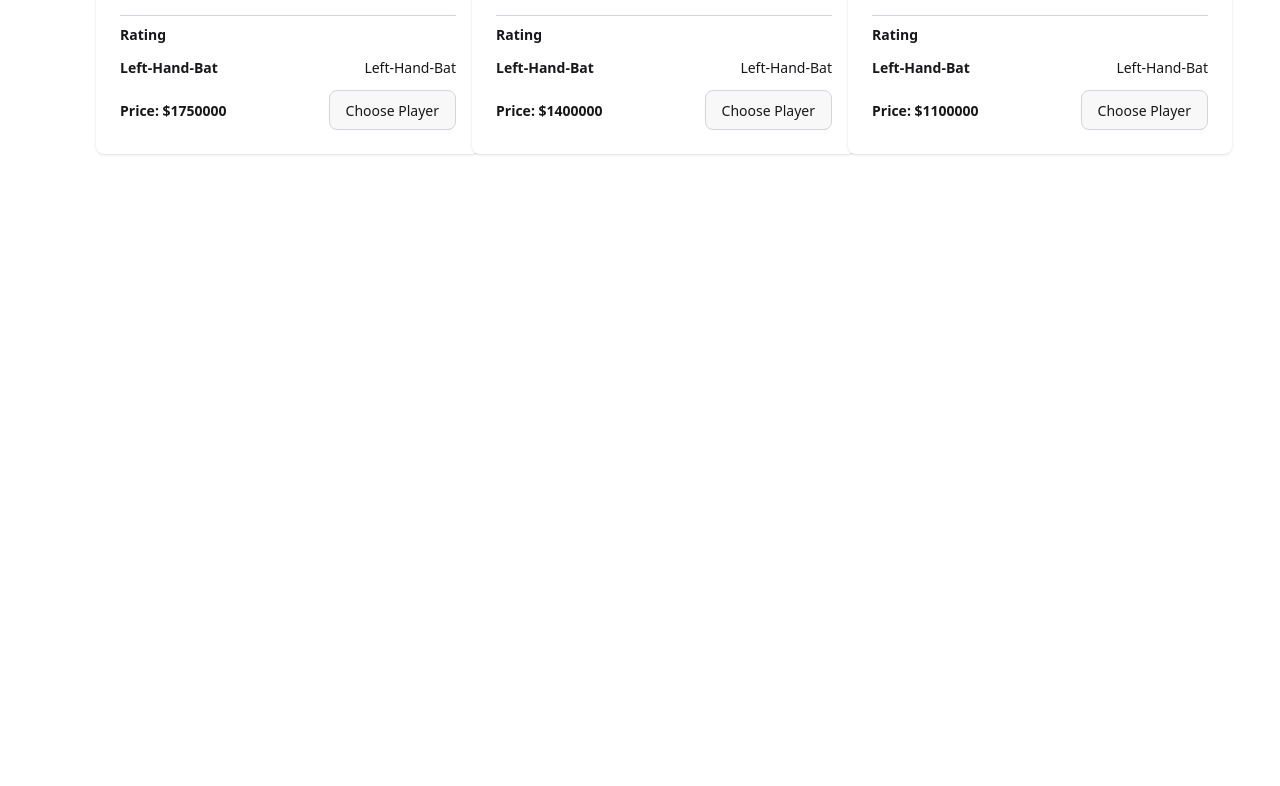
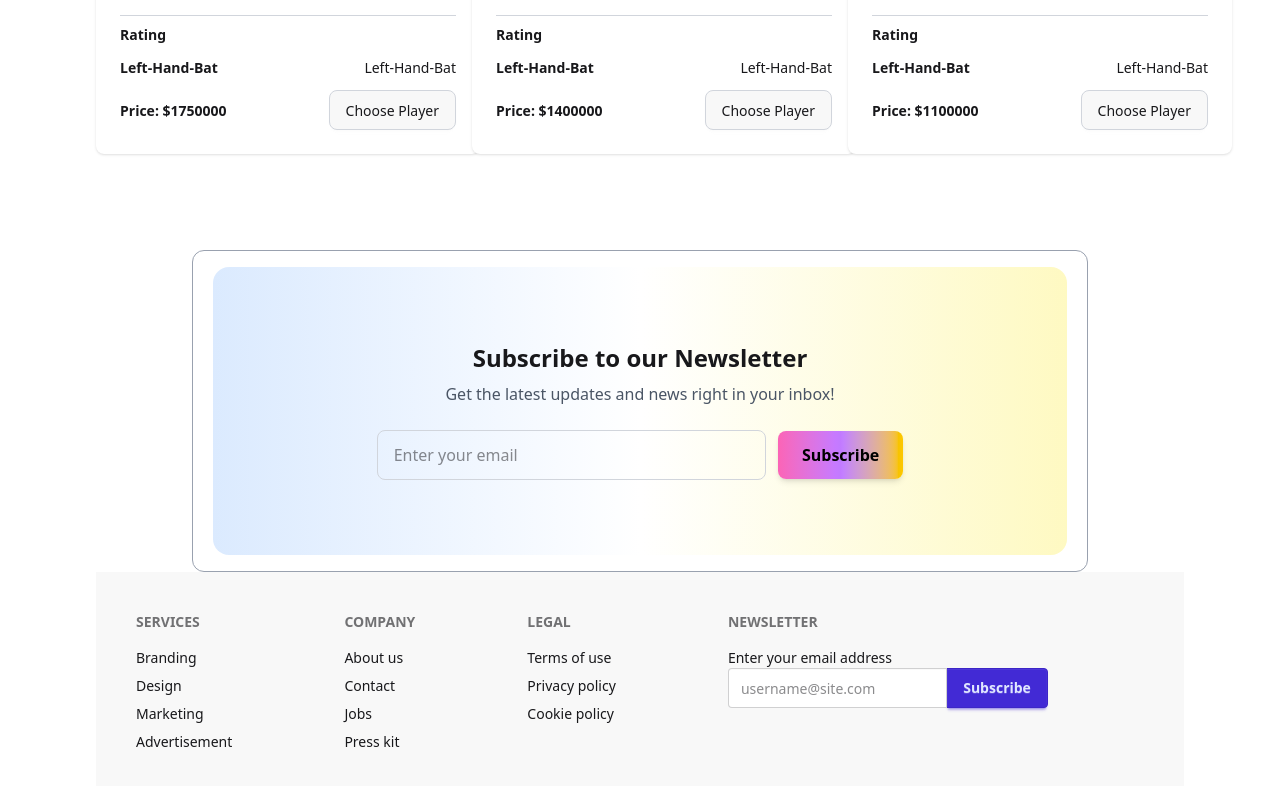
Before and after one commit to SAJID-AFNAN/Dream_team_xi, a React (Vite) app: page / in a window 1280 px wide. Shown: the part 3110-3896 px from the top of the page. Before the commit the page ends 3360 px from the top, so only its background shows below. Built offline with nearby package versions, Linux system fonts and the light colour scheme; data requests are answered from the project's data file.

Commit message:
Almost complete home section design

```diff
--- /dev/null
+++ b/src/Components/Banner/Banner.jsx
@@ -0,0 +1,32 @@
+
+const Banner = () => {
+  return (
+    <div>
+      <div className=" border border-gray-400 rounded-xl md:max-w-4xl mx-auto px-5 py-4">
+        <div className="md:max-w-4xl m h-72 mx-auto rounded-2xl p-8 text-center  md:flex md:flex-col items-center justify-center bg-gradient-to-r from-blue-100 via-white to-yellow-100">
+          <h2 className="text-2xl font-bold mb-2">
+            Subscribe to our Newsletter
+          </h2>
+          <p className="text-gray-600 mb-6">
+            Get the latest updates and news right in your inbox!
+          </p>
+          <form className="flex flex-col sm:flex-row items-center justify-center gap-3 w-2/3 mx-auto">
+            <input
+              type="email"
+              placeholder="Enter your email"
+              className="w-full sm:w-auto flex-1 px-4 py-3 rounded-lg border border-gray-300 focus:outline-none focus:ring-2 focus:ring-blue-400"
+            />
+            <button
+              type="submit"
+              className="px-6 py-3 rounded-lg font-semibold text-black bg-gradient-to-r from-pink-400 via-purple-400 to-yellow-400 shadow-md hover:opacity-90 transition"
+            >
+              Subscribe
+            </button>
+          </form>
+        </div>
+      </div>
+    </div>
+  );
+};
+
+export default Banner;
--- /dev/null
+++ b/src/Components/Footer/Footer.jsx
@@ -0,0 +1,45 @@
+
+const Footer = () => {
+  return (
+    <div>
+      <footer className="footer sm:footer-horizontal bg-base-200 text-base-content p-10">
+        <nav>
+          <h6 className="footer-title">Services</h6>
+          <a className="link link-hover">Branding</a>
+          <a className="link link-hover">Design</a>
+          <a className="link link-hover">Marketing</a>
+          <a className="link link-hover">Advertisement</a>
+        </nav>
+        <nav>
+          <h6 className="footer-title">Company</h6>
+          <a className="link link-hover">About us</a>
+          <a className="link link-hover">Contact</a>
+          <a className="link link-hover">Jobs</a>
+          <a className="link link-hover">Press kit</a>
+        </nav>
+        <nav>
+          <h6 className="footer-title">Legal</h6>
+          <a className="link link-hover">Terms of use</a>
+          <a className="link link-hover">Privacy policy</a>
+          <a className="link link-hover">Cookie policy</a>
+        </nav>
+        <form>
+          <h6 className="footer-title">Newsletter</h6>
+          <fieldset className="w-80">
+            <label>Enter your email address</label>
+            <div className="join">
+              <input
+                type="text"
+                placeholder="username@site.com"
+                className="input input-bordered join-item"
+              />
+              <button className="btn btn-primary join-item">Subscribe</button>
+            </div>
+          </fieldset>
+        </form>
+      </footer>
+    </div>
+  );
+};
+
+export default Footer;
--- a/src/Pages/Home/Home.jsx
+++ b/src/Pages/Home/Home.jsx
@@ -1,4 +1,5 @@
-import Card from '../../Components/Card/Card';
+import Banner from '../../Components/Banner/Banner';
+import Footer from '../../Components/Footer/Footer';
 import Header from '../../Components/Header/Header';
 import Main from '../../Components/MainSection/Main';
 import Navbar from '../../Components/Navbar/Navbar';
@@ -9,6 +10,8 @@ const Home = () => {
             <Navbar></Navbar>
             <Header></Header>
             <Main></Main>
+            <Banner className=""></Banner>
+            <Footer></Footer>
         </div>
     );
 };
```
